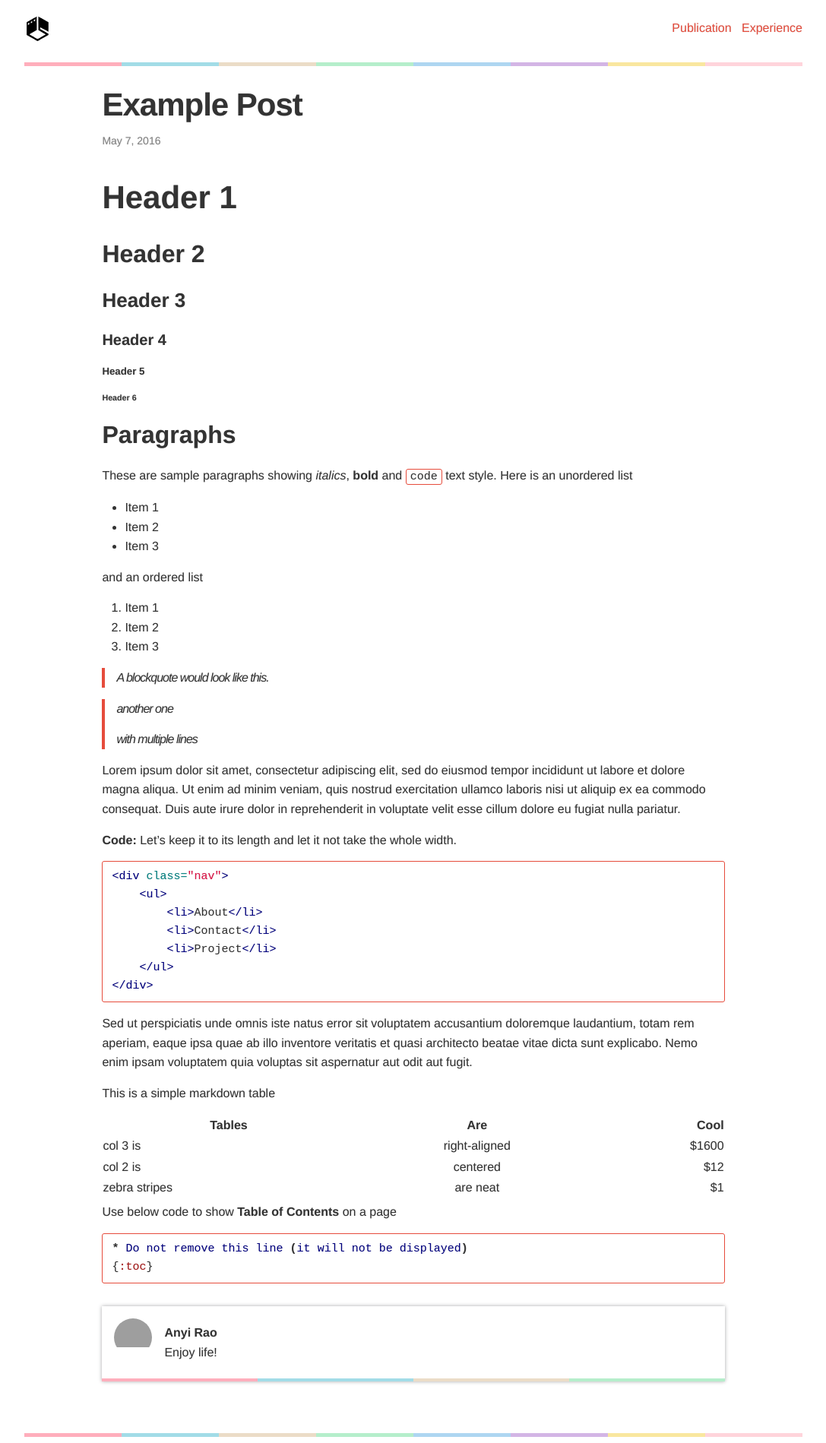
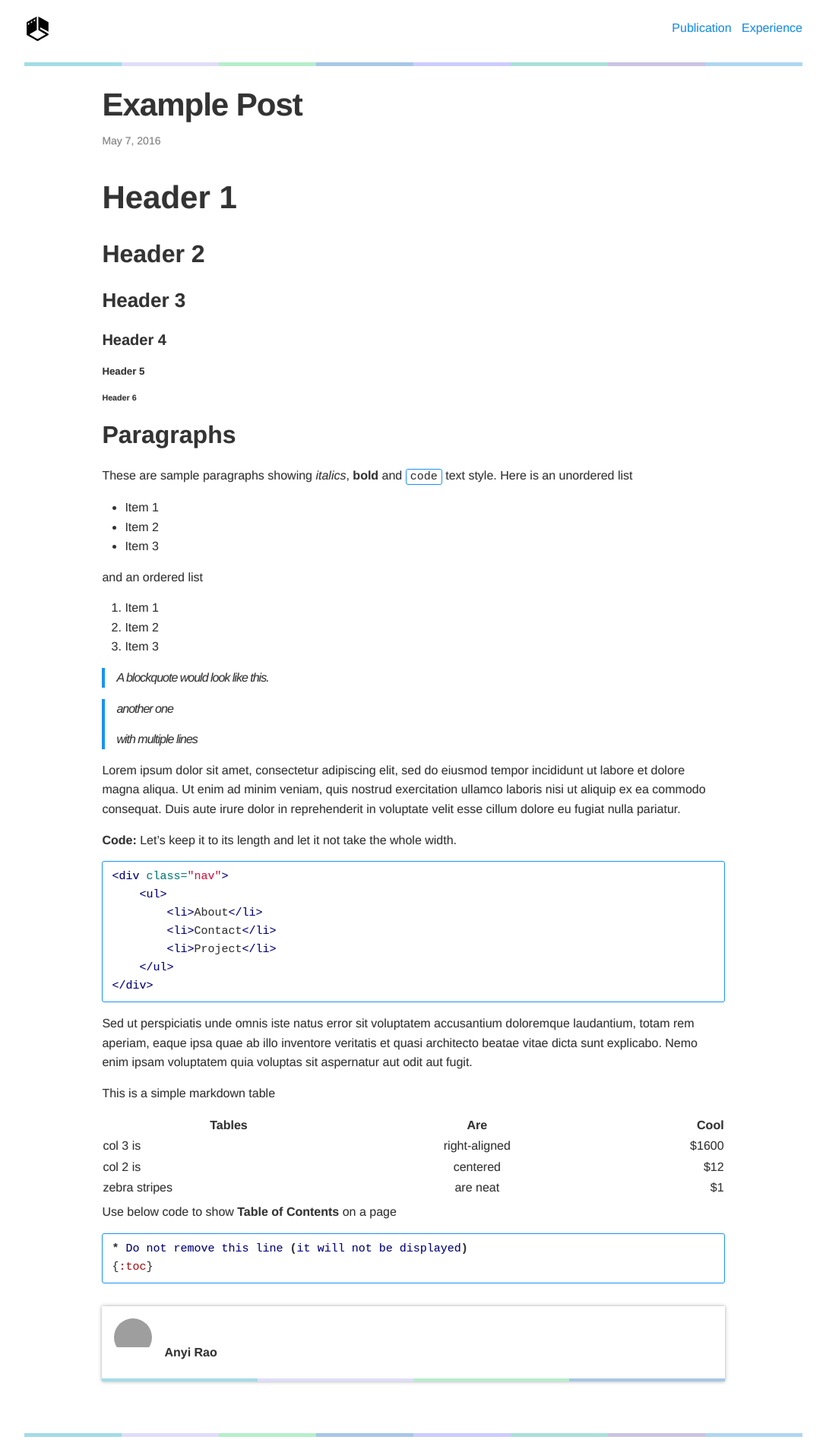
Before and after one commit to AnyiRao/AnyiRao.github.io, a Jekyll site: the page built from _posts/2016-05-07-example.md, in a window 1280 px wide. Shown: the whole page at 76% size, without its empty margins (96-1183 px from the left). Built offline with Jekyll 4.4.1, drawn with Linux system fonts in a browser that asks for light colours; grey boxes are pictures that could not be loaded.

Commit message:
BIG UPDATE TO HKUST THEME

```diff
--- a/_config.yml
+++ b/_config.yml
@@ -8,7 +8,7 @@
 # Site settings
 title: Anyi Rao
 email:
-description: Anyi Rao receives the PhD from Multimedia Laboratory in the Chinese University of Hong Kong, advised by Dahua Lin and Bolei Zhou. # this means to ignore newlines until "baseurl:"
+description: Anyi Rao is an Assistant Professor at HKUST. # this means to ignore newlines until "baseurl:"
 
 url: # the base hostname & protocol for your site
 
@@ -19,13 +19,18 @@ analytics:
 disqus-shortname:
 
 #color scheme
-color-1: '#E64C3C'
-color-2: '#F0C419'
+# Tiffany Blue 81D8D0
+# HKUST Blue
+color-1: '#1993f0' # deep blue
+# color-1: '#19a9f0' # shallow blue
+# Stanford Red
+# color-1: '#E64C3C'
+color-2: '#19a9f0'
 
 # Author pictre 100x100 --> keep it inside img folder.
 author-image:
 author-name: 'Anyi Rao'
-author-about: 'Enjoy life!'
+author-about: ''
 
 # Build settings
 markdown: kramdown
--- a/_includes/head.html
+++ b/_includes/head.html
@@ -8,7 +8,7 @@
   <meta name="keywords" content="Anyi Rao; 饶安逸">
   <link rel="author" href="https://anyirao.com/">
   <title>Anyi Rao</title>
-  <link rel="my icon" href="images/stanford.ico" />
+  <link rel="my icon" href="images/hkust.ico" />
 
   <style>
           {% capture include_to_scssify %}
--- a/_sass/_base.scss
+++ b/_sass/_base.scss
@@ -89,7 +89,7 @@ a {
 
 
     &:hover {
-        color: $color-2;
+        color: $color-1;
         text-decoration: none;
     }
 }
--- a/_sass/_layout.scss
+++ b/_sass/_layout.scss
@@ -262,28 +262,28 @@ table {
 
 }
 .colr-1{
-background-color: #FFAEBC;
+background-color: #A2DCE7;
 }
 .colr-2{
-background-color: #A2DCE7;
+background-color: #dedef9;
 }
 .colr-3{
-background-color: #EBDCC7;
+background-color: #B5EECB;
 }
 .colr-4{
-background-color: #B5EECB;
+background-color: #A7C7E7;
 }
 .colr-5{
-background-color: #AED6F1;
+background-color: #CCCCFF;
 }
 .colr-6{
-background-color: #D3B5E5;
+background-color: #aae0da;
 }
 .colr-7{
-background-color: #F9E79F;
+background-color: #CBC3E3;
 }
 .colr-8{
-background-color: #FFD4DB;
+background-color: #AED6F1;
 }
 
 .author {
```
Also changed, not shown: index.html (+11 -10 lines), images/anyirao.JPG (added), images/hkust.ico (added).
